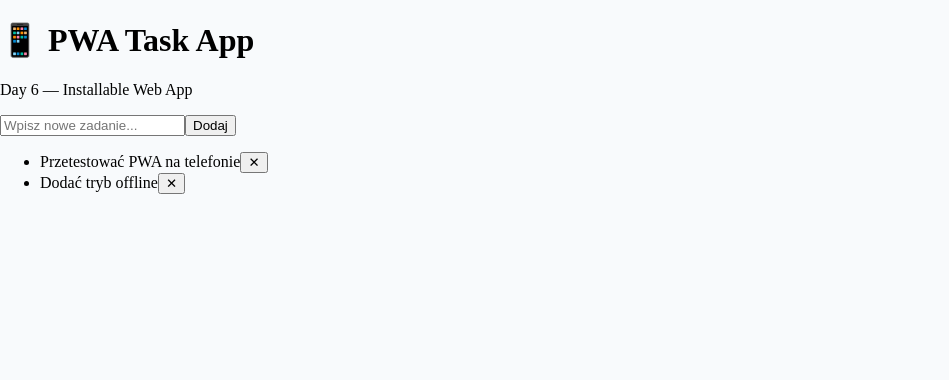
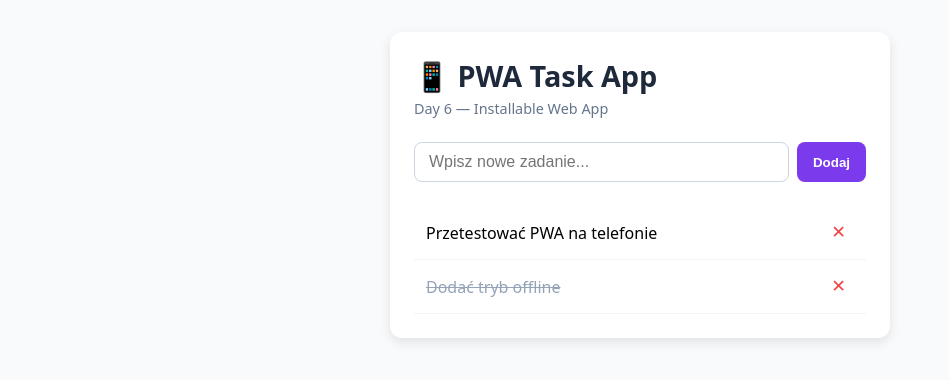
Before and after one commit to vikkyyyt1-hash/PWA, a React (Vite) app: page / in a window 1280 px wide. Shown: the top 380 px of the page, without its empty margins (0-949 px from the left). Built offline with nearby package versions, Linux system fonts and the light colour scheme.

Commit message:
Fix CSS import and styles

```diff
--- a/src/App.css
+++ b/src/App.css
@@ -1,3 +1,30 @@
+#root {
+  max-width: 500px;
+  margin: 0 auto;
+  padding: 2rem 1rem;
+  font-family: system-ui, -apple-system, BlinkMacSystemFont, 'Segoe UI', Roboto, sans-serif;
+}
+
+.app-container {
+  background: #ffffff;
+  padding: 1.5rem;
+  border-radius: 12px;
+  box-shadow: 0 4px 12px rgba(0, 0, 0, 0.1);
+}
+
+header h1 {
+  margin: 0;
+  font-size: 1.8rem;
+  color: #1e293b;
+}
+
+header p {
+  color: #64748b;
+  font-size: 0.9rem;
+  margin-top: 0.25rem;
+  margin-bottom: 1.5rem;
+}
+
 .install-btn {
   width: 100%;
   padding: 10px;
@@ -9,9 +36,60 @@
   font-weight: bold;
   font-size: 0.95rem;
   cursor: pointer;
-  transition: background-color 0.2s;
 }
 
-.install-btn:hover {
-  background-color: #059669;
+.task-form {
+  display: flex;
+  gap: 8px;
+  margin-bottom: 1.5rem;
 }
+
+.task-form input {
+  flex: 1;
+  padding: 10px 14px;
+  border: 1px solid #cbd5e1;
+  border-radius: 8px;
+  font-size: 1rem;
+}
+
+.task-form button {
+  padding: 10px 16px;
+  background-color: #7c3aed;
+  color: white;
+  border: none;
+  border-radius: 8px;
+  font-weight: bold;
+  cursor: pointer;
+}
+
+.task-list {
+  list-style: none;
+  padding: 0;
+  margin: 0;
+}
+
+.task-list li {
+  display: flex;
+  justify-content: space-between;
+  align-items: center;
+  padding: 12px;
+  border-bottom: 1px solid #f1f5f9;
+}
+
+.task-list li span {
+  cursor: pointer;
+}
+
+.task-list li.completed span {
+  text-decoration: line-through;
+  color: #94a3b8;
+}
+
+.delete-btn {
+  background: none;
+  border: none;
+  color: #ef4444;
+  font-size: 1.1rem;
+  cursor: pointer;
+  padding: 4px 8px;
+}
```
